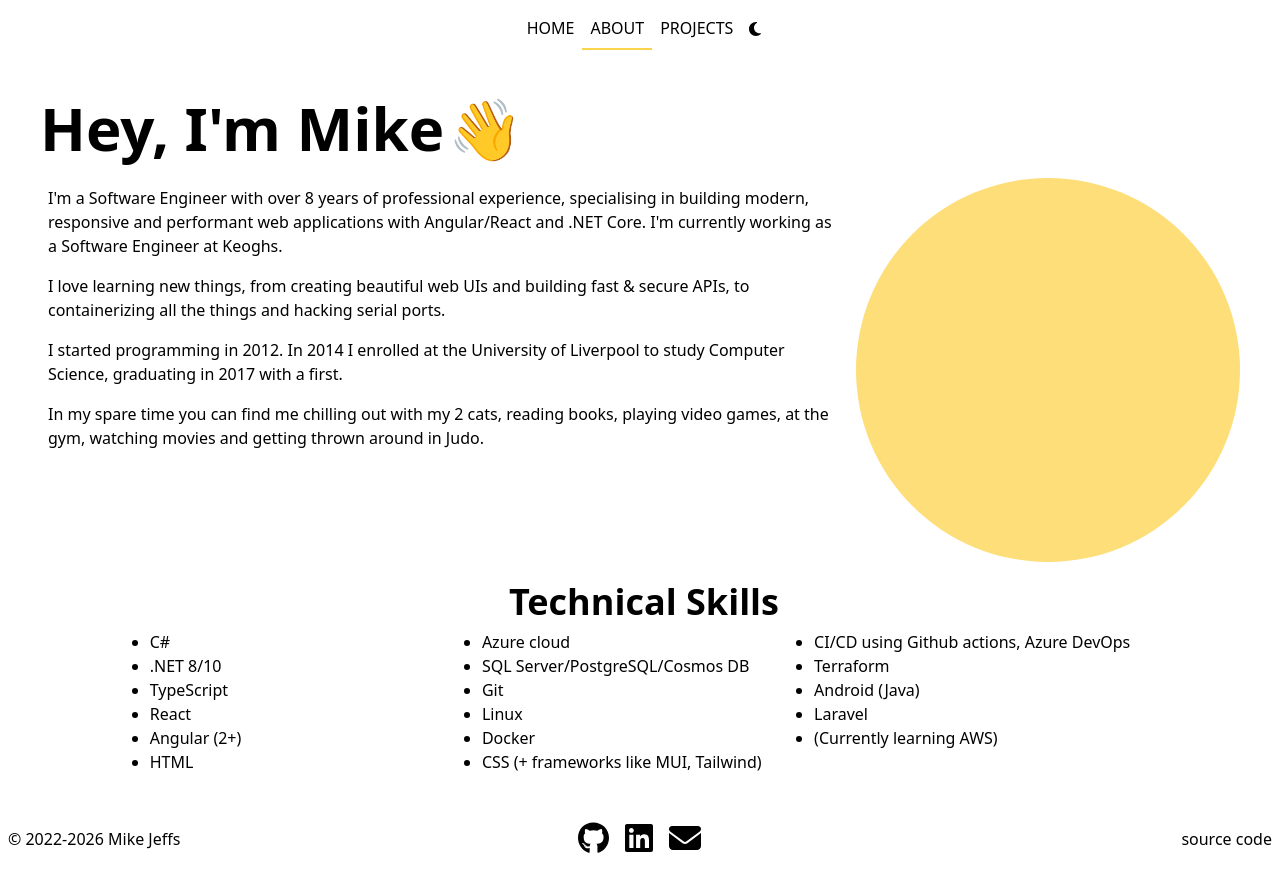
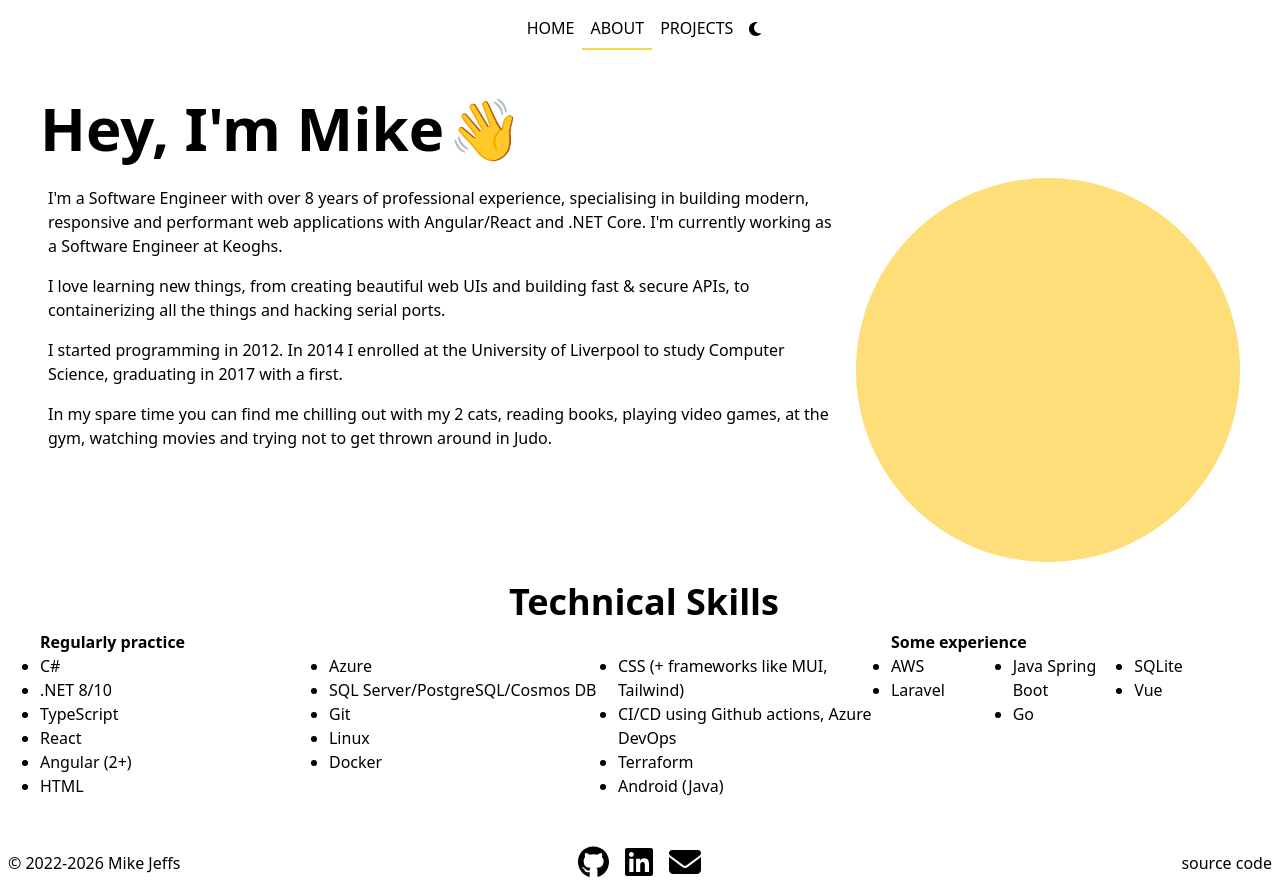
Before and after one commit to mj3f/personal-website, a Next.js app: page /about in a window 1280 px wide. Before the commit the page ends 864 px from the top, so only its background shows below. Built offline with nearby package versions, Linux system fonts and the light colour scheme.

Commit message:
feat: updated skills section

```diff
--- a/pages/about.tsx
+++ b/pages/about.tsx
@@ -27,7 +27,7 @@ export default function About() {
             <p className="p-2">
               In my spare time you can find me chilling out with my 2 cats,
               reading books, playing video games, at the gym, watching movies
-              and getting thrown around in Judo.
+              and trying not to get thrown around in Judo.
             </p>
           </article>
           <div className="hidden md:w-1/3 md:flex md:justify-end">
@@ -40,7 +40,9 @@ export default function About() {
           <p className="text-2xl md:text-4xl pl-2 pb-2 font-semibold text-center">
             Technical Skills
           </p>
-          <div className="flex justify-evenly">
+          <div className="flex justify-between">
+            <div className="flex-col">
+              <p className="font-semibold">Regularly practice</p>
               <ul className="list-disc columns-1 md:columns-3">
                 <li>C#</li>
                 <li>.NET 8/10</li>
@@ -48,7 +50,7 @@ export default function About() {
                 <li>React</li>
                 <li>Angular (2+)</li>
                 <li>HTML</li>
-              <li>Azure cloud</li>
+                <li>Azure</li>
                 <li>SQL Server/PostgreSQL/Cosmos DB</li>
                 <li>Git</li>
                 <li>Linux</li>
@@ -57,9 +59,19 @@ export default function About() {
                 <li>CI/CD using Github actions, Azure DevOps</li>
                 <li>Terraform</li>
                 <li>Android (Java)</li>
+              </ul>
+            </div>
+            <div className="flex-col">
+              <p className="font-semibold">Some experience</p>
+              <ul className="list-disc columns-1 md:columns-3">
+                <li>AWS</li>
                 <li>Laravel</li>
-              <li>(Currently learning AWS)</li>
+                <li>Java Spring Boot</li>
+                <li>Go</li>
+                <li>SQLite</li>
+                <li>Vue</li>
               </ul>
+            </div>
           </div>
         </div>
       </ContentPageLayout>
```
Lines whose indentation alone changed are shown as unchanged.
